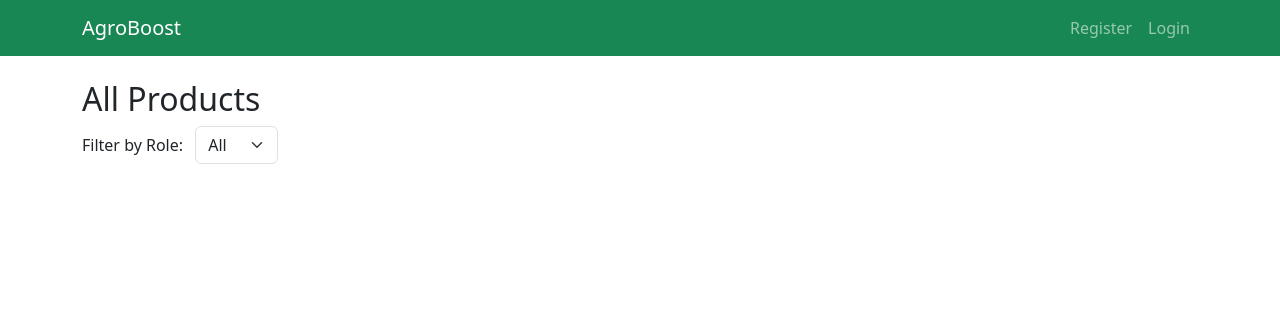
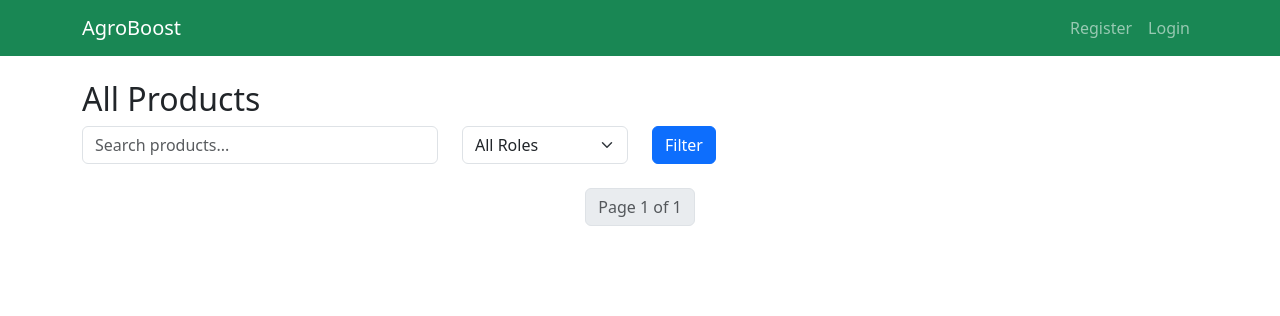
Before and after one commit to aditya13raja/agroboost_project, a Django app: page /products/ in a window 1280 px wide. Shown: the top 316 px of the page. Run offline with Django 4.2, Linux system fonts and the light colour scheme; data that the repository does not hold is empty.

Commit message:
Add pagination feature in products page

```diff
--- a/agroboost/views.py
+++ b/agroboost/views.py
@@ -39,10 +39,23 @@ def add_product(request):
     return render(request, 'add_product.html', {'form': form})
 
 
+from django.core.paginator import Paginator
+
 def view_products(request):
     role = request.GET.get('role')
+    query = request.GET.get('q', '')
+    products = Product.objects.all()
+
     if role in ['SHG', 'FPG']:
-        products = Product.objects.filter(uploader__profile__role=role)
-    else:
-        products = Product.objects.all()
-    return render(request, 'view_products.html', {'products': products})
+        products = products.filter(uploader__profile__role=role)
+    if query:
+        products = products.filter(name__icontains=query)
+
+    paginator = Paginator(products, 6)  # 6 products per page
+    page_number = request.GET.get('page')
+    page_obj = paginator.get_page(page_number)
+
+    return render(request, 'view_products.html', {
+        'products': page_obj,
+        'query': query
+    })
--- a/templates/view_products.html
+++ b/templates/view_products.html
@@ -1,13 +1,20 @@
 {% extends 'base.html' %}
 {% block content %}
 <h2>All Products</h2>
-<form method="GET" class="mb-3">
-  <label>Filter by Role:</label>
-  <select name="role" onchange="this.form.submit()" class="form-select w-auto d-inline mx-2">
-    <option value="">All</option>
-    <option value="SHG" {% if request.GET.role == 'SHG' %}selected{% endif %}>SHG</option>
-    <option value="FPG" {% if request.GET.role == 'FPG' %}selected{% endif %}>FPG</option>
-  </select>
+<form method="GET" class="row mb-4">
+  <div class="col-md-4">
+    <input type="text" name="q" value="{{ query }}" placeholder="Search products..." class="form-control" />
+  </div>
+  <div class="col-md-2">
+    <select name="role" class="form-select">
+      <option value="">All Roles</option>
+      <option value="SHG" {% if request.GET.role == 'SHG' %}selected{% endif %}>SHG</option>
+      <option value="FPG" {% if request.GET.role == 'FPG' %}selected{% endif %}>FPG</option>
+    </select>
+  </div>
+  <div class="col-md-2">
+    <button class="btn btn-primary" type="submit">Filter</button>
+  </div>
 </form>
 <div class="row">
   {% for product in products %}
@@ -24,4 +31,15 @@
   </div>
   {% endfor %}
 </div>
+<nav>
+  <ul class="pagination justify-content-center">
+    {% if products.has_previous %}
+      <li class="page-item"><a class="page-link" href="?page={{ products.previous_page_number }}{% if query %}&q={{ query }}{% endif %}">Previous</a></li>
+    {% endif %}
+    <li class="page-item disabled"><a class="page-link">Page {{ products.number }} of {{ products.paginator.num_pages }}</a></li>
+    {% if products.has_next %}
+      <li class="page-item"><a class="page-link" href="?page={{ products.next_page_number }}{% if query %}&q={{ query }}{% endif %}">Next</a></li>
+    {% endif %}
+  </ul>
+</nav>
 {% endblock %}
```
